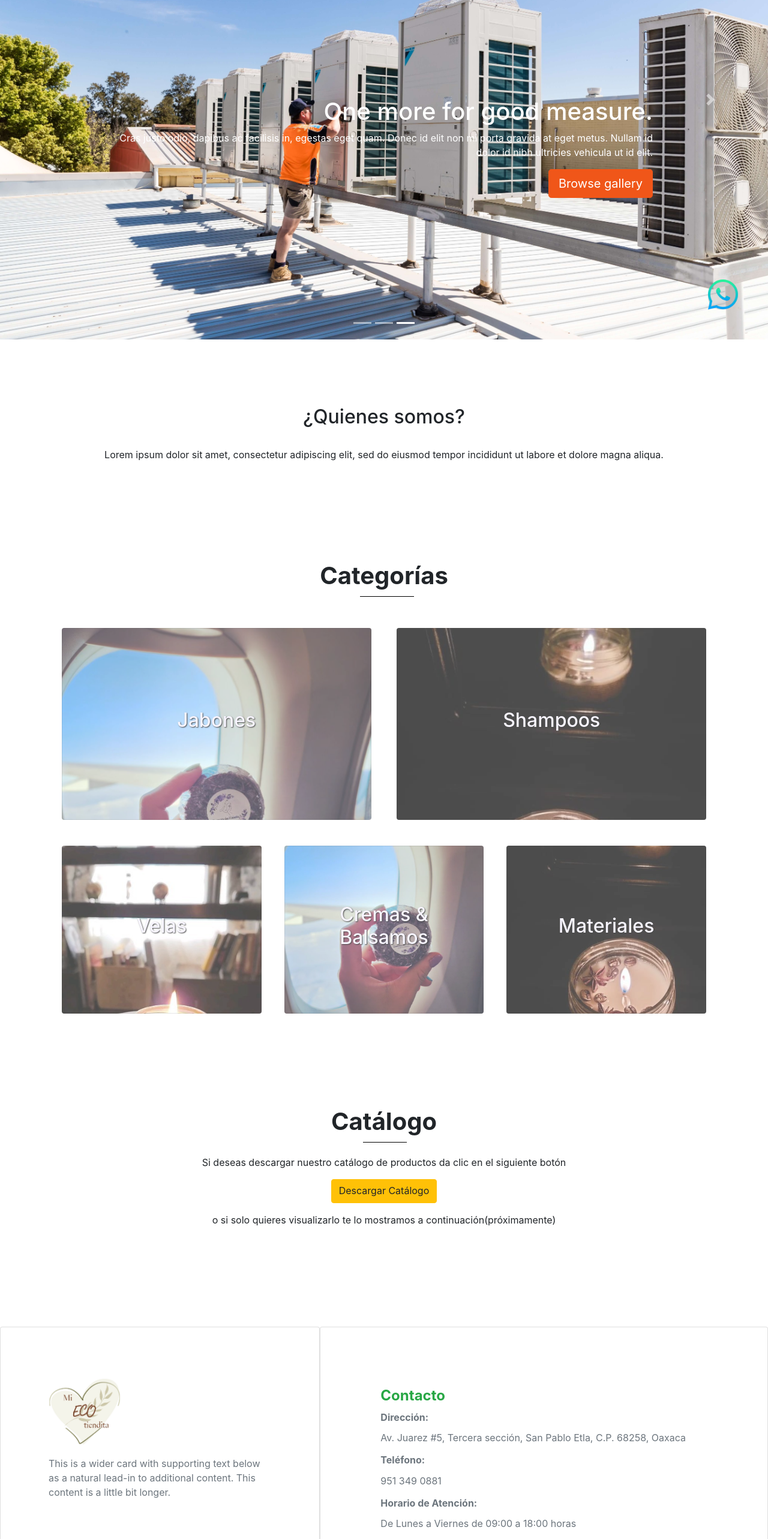
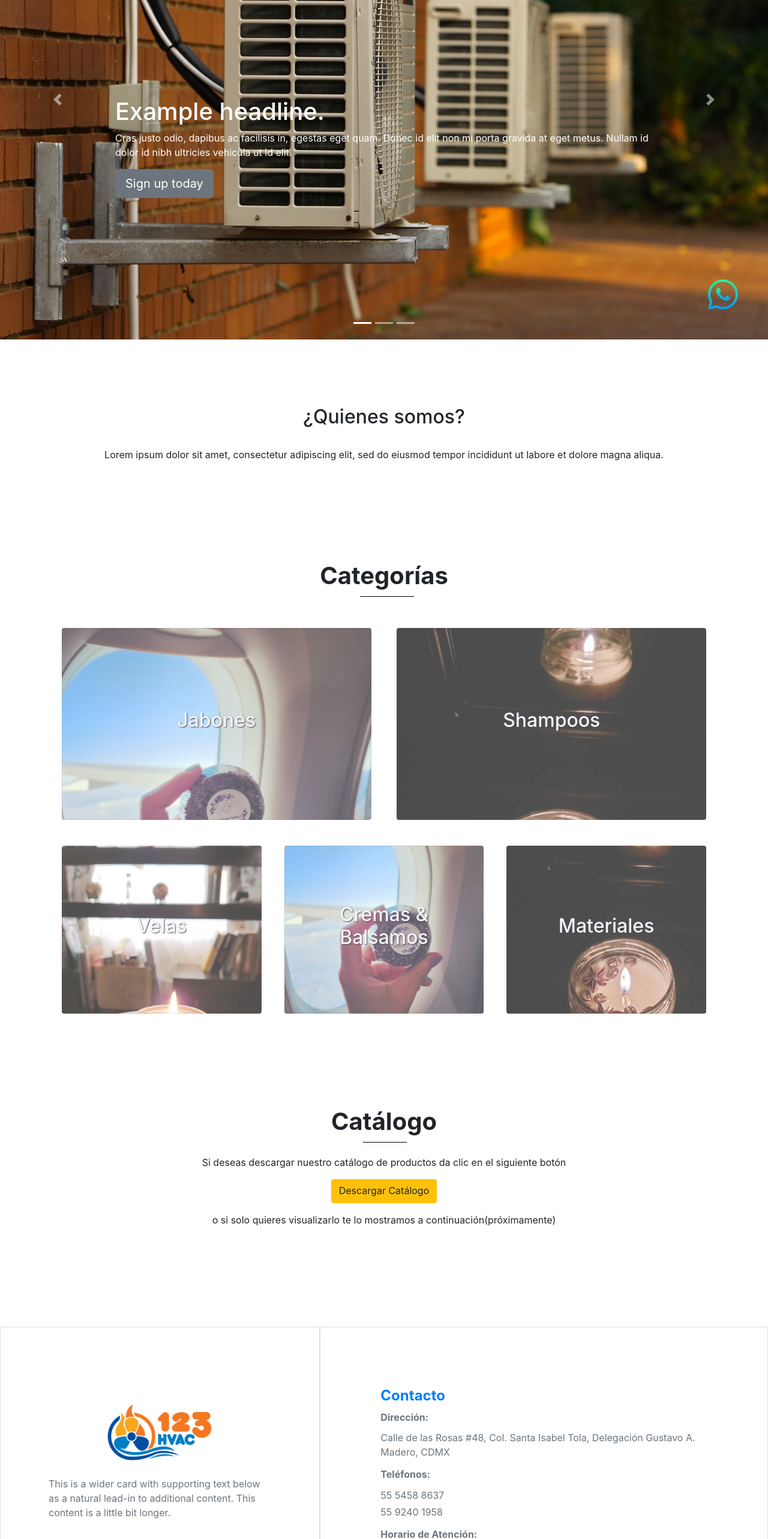
Before and after one commit to NewIncome/alarci, a React (Create React App) app: page / in a window 1280 px wide. Shown: the part 234-2800 px from the top of the page at 60% size. Built offline with nearby package versions, Linux system fonts and the light colour scheme.

Commit message:
Modify Nav, Footer, Contact, and Carousel styles and images

```diff
--- a/src/components/Footer.js
+++ b/src/components/Footer.js
@@ -4,10 +4,10 @@ import paypal from '../assets/paypal.png';
 import bitcoin from '../assets/bitcoin.png';
 
 const Footer = () =>
-  <footer id="Footer" className="d-flex flex-wrap text-light bg-success">
+  <footer id="Footer" className="d-flex flex-wrap text-light bg-primary">
     <div className="col-sm-7">
-      <p>© 2023 Productos artesanales naturales | <b>ALARCI SA de CV</b><small className="d-block">Todos los derechos reservados.</small></p>
-      <small className="">Desarrollado por <a href="https://jalfredev.com" className="dev" target="_blank" rel="noreferrer"> JAlfreDev</a></small>
+      <p>© 2006 Aire Acondicionado y Refrigeración | <b>ALARCI SA de CV</b><small className="d-block">Todos los derechos reservados.</small></p>
+      <small className="">Desarrollado por <a href="https://jalfredev.com" className="dev" target="_blank" rel="noreferrer"> JADev</a></small>
     </div>
     <div className="col-sm-5 text-sm-right d-flex flex-column">
       <div className="payments">
--- a/src/components/Navbar.js
+++ b/src/components/Navbar.js
@@ -1,4 +1,4 @@
-import logo from '../assets/logo.jpg';
+import logo from '../assets/hvac-icon-02.webp';
 import { Link } from 'react-router-dom';
 
 const Navbar = () =>
@@ -7,7 +7,6 @@ const Navbar = () =>
           <span className="navbar-toggler-icon" />
         </button>
         <Link to="/" className="navbar-brand">
-          Alarci
           <img className="logo" src={logo} alt="nav logo" />
         </Link>
         <div className="collapse navbar-collapse flex-grow-0" id="navbarTogglerDemo03">
--- a/src/components/WhatsappBubble.js
+++ b/src/components/WhatsappBubble.js
@@ -2,7 +2,7 @@ import whatsapp from '../assets/whatsapp.png'
 
 const WhatsappBubble = () => (
   <div className="whatsapp">
-    <a className= "whats-link" href="https://wa.me/525519124431" target="_blank">
+    <a className= "whats-link" href="https://wa.me/5569301216" target="_blank">
       <img className="whats-img" src={whatsapp} alt="whatsapp bubble" />
     </a>
   </div>
--- a/src/pages/Contact.js
+++ b/src/pages/Contact.js
@@ -15,7 +15,7 @@ const Contact = () => {
     const templateParams = {
       from_name: name,
       from_email: email,
-      to_name: 'Mi Eco Tiendita SITE',
+      to_name: 'Alarci SA de CV, sitio web',
       message: mssg
     };
 
@@ -65,7 +65,7 @@ const Contact = () => {
               onChange={e => setEmail(e.target.value)}
             />
             <small id="emailHelp" className="form-text text-muted">Debe ser un correo válido.</small>
-            <div className="custom-control custom-switch">
+            <div className="custom-control custom-switch mb-2">
               <input type="checkbox" className="custom-control-input" id="customSwitch1" />
               <label className="custom-control-label" for="customSwitch1">Urgente?</label>
             </div>
--- a/src/pages/Home.js
+++ b/src/pages/Home.js
@@ -1,4 +1,4 @@
-import logo from '../assets/logo.jpg';
+import logo from '../assets/hvac-icon-02.webp';
 import facebook from '../assets/facebook-ico.png';
 import instagram from '../assets/instagram-ico.png';
 import youtube from '../assets/youtube-ico.png';
@@ -10,12 +10,12 @@ const Home = () =>
     <section id="Section1">
       <div id="myCarousel" className="carousel slide" data-ride="carousel">
         <ol className="carousel-indicators">
-          <li data-target="#myCarousel" data-slide-to={0} className="" />
+          <li data-target="#myCarousel" data-slide-to={0} className="active" />
           <li data-target="#myCarousel" data-slide-to={1} className="" />
-          <li data-target="#myCarousel" data-slide-to={2} className="active" />
+          <li data-target="#myCarousel" data-slide-to={2} className="" />
         </ol>
         <div className="carousel-inner">
-          <div className="carousel-item">
+          <div className="carousel-item active">
             <div className="cr-img cr-1 d-block w-100" />
             <div className="container">
               <div className="carousel-caption text-left">
@@ -35,7 +35,7 @@ const Home = () =>
               </div>
             </div>
           </div>
-          <div className="carousel-item active">
+          <div className="carousel-item">
             <div className="cr-img cr-3 d-block w-100" />
             <div className="container">
               <div className="carousel-caption text-right">
@@ -115,24 +115,25 @@ const Home = () =>
       </div>
       <div className="contacto card col-sm-7 col-12 text-muted">
         <div className="card-body">
-          <h4 className="card-title text-success">Contacto</h4>
+          <h4 className="card-title text-primary">Contacto</h4>
           <h6 className="card-title text-muted">Dirección:</h6>
-          <p className="card-text">Av. Juarez #5, Tercera sección, San Pablo Etla, C.P. 68258, Oaxaca</p>
-          <h6 className="card-title text-muted">Teléfono:</h6>
-          <p className="card-text">951 349 0881</p>
+          <p className="card-text">Calle de las Rosas #48, Col. Santa Isabel Tola, Delegación Gustavo A. Madero, CDMX</p>
+          <h6 className="card-title text-muted">Teléfonos:</h6>
+          <p className="card-text mb-1">55 5458 8637</p>
+          <p className="card-text">55 9240 1958</p>
           <h6 className="card-title text-muted">Horario de Atención:</h6>
           <p className="card-text">De Lunes a Viernes de 09:00 a 18:00 horas</p>
         </div>
         <div className="row mt-4">
           <ul className="social list-unstyled d-flex w-75">
-            <li><a className="facebook social-link" title="Facebook" href="https://www.facebook.com/people/Mi-eco-tiendita/100083322015770" target="_blank" rel="noreferrer noopener">
+            <li><a className="facebook social-link" title="Facebook" href="#" target="_blank" rel="noreferrer noopener">
                 <img className="social-ico" src={facebook} alt="facebook link" />
               </a></li>
-            <li><a className="instagram social-link" title="Instagram" href="https://www.instagram.com/mi_eco_tiendita/" target="_blank" rel="noreferrer noopener">
+            <li><a className="instagram social-link" title="Instagram" href="#" target="_blank" rel="noreferrer noopener">
                 <img className="social-ico" src={instagram} alt="instagram link" />
               </a></li>
             <li data-toggle="tooltip" data-placement="top" title="Próximamente">
-              <a className="youtube social-link pending-link" title="Youtube" href="https://www.youtube.com/channel/" target="_blank" rel="noreferrer noopener">
+              <a className="youtube social-link pending-link" title="Youtube" href="#" target="_blank" rel="noreferrer noopener">
                 <img className="social-ico pending-ico" src={youtube} alt="youtube link" />
               </a>
             </li>
--- a/src/styles.scss
+++ b/src/styles.scss
@@ -1,3 +1,10 @@
+// *** Variables ***
+$font-dejavu-mono: 'DejaVu Sans Mono', monospace;
+$font-free: FreeMono, monospace;
+$font-mono: monospace;
+$font-gill-sans: 'Gill Sans', sans-serif;
+$font-noto-sans: 'Noto Sans', sans-serif;
+
 .navbar {
   min-height: 80px;
   position: absolute;
@@ -26,7 +33,7 @@
 }
 .bg-org{
   color: #fff;
-  background-color: rgb(240, 86, 25);
+  background-color: rgb(249, 235, 230);
   border-color: rgb(240, 86, 25);
 }
 .bg-org:hover{
@@ -35,10 +42,10 @@
   border-color: rgb(206, 82, 32);
 }
 .cr-1 {
-  background: no-repeat top/cover url(assets/AC-01.jpg);
+  background: no-repeat top/cover url(assets/AC-02.jpg);
 }
 .cr-2 {
-  background: no-repeat top/cover url(assets/AC-02.jpg);
+  background: no-repeat top/cover url(assets/AC-01.jpg);
 }
 .cr-3 {
   background: no-repeat top/cover url(assets/AC-05.jpg);
@@ -47,7 +54,15 @@
   height: 100vh;
 }
 .nav-link {
+  color: #444 !important;
+  font-family: "DejaVu Sans Mono", monospace;
+  font-size: 1.2rem;
   font-weight: 600;
+  text-shadow: 1px 1px 1px #ddd;
+
+  &:hover {
+    color: #333 !important;
+  }
 }
 #Section3 .sec3-h {
   padding-bottom: 55px;
@@ -102,7 +117,8 @@
   padding: 5rem !important;
 }
 #Section5 .sec-img-5 {
-  width: 120px;
+  margin: 10% auto 0;
+  width: 230px;
 }
 #Section5 h4, h6{
   font-weight: bold;;
@@ -160,7 +176,7 @@
   min-height: 50%;
 }
 #Footer .attribute a {
-  color: #00ca16;
+  color: #3d51f3;
   font-style: italic;
   font-size: small;
   position: absolute;
@@ -168,7 +184,7 @@
   right: 0;
 }
 #Footer .attribute a:hover {
-  color: #00ca16;
+  color: #45e;
   text-decoration: none;
 }
 .dev {
@@ -244,7 +260,7 @@
     min-height: 110px !important;
 
     .logo {
-      width: 80px;
+      width: 110px;
     }
   }
   .vh-40-sm {
--- a/src/utils/server.js
+++ b/src/utils/server.js
@@ -39,8 +39,8 @@ router.post("/contact", (req, res) => {
   const message = req.body.message;
   const mail = {
     from: name,
-    to: "devjtesting@gmail.com",
-    subject: "Mi-eco-tiendita, Contact Form Submission",
+    to: "alarci.sadecv@yahoo.com",
+    subject: "ALARCI.mx: solicitud de contacto",
     html: `<p>Name: ${name}</p>
            <p>Email: ${email}</p>
            <p>Message: ${message}</p>`,
```
Also changed, not shown: src/assets/hvac-icon-01.jpg (added), src/assets/hvac-icon-02.webp (added).
